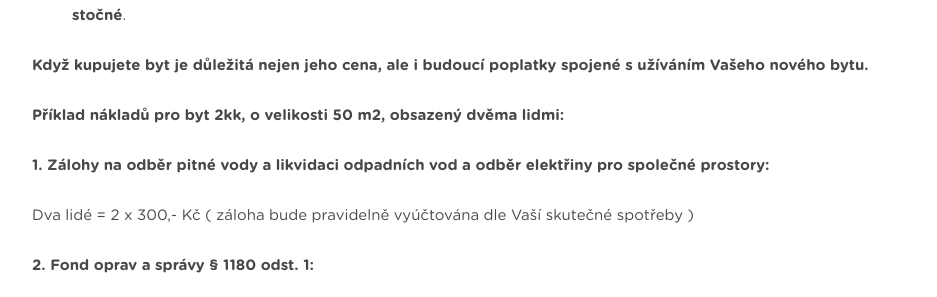
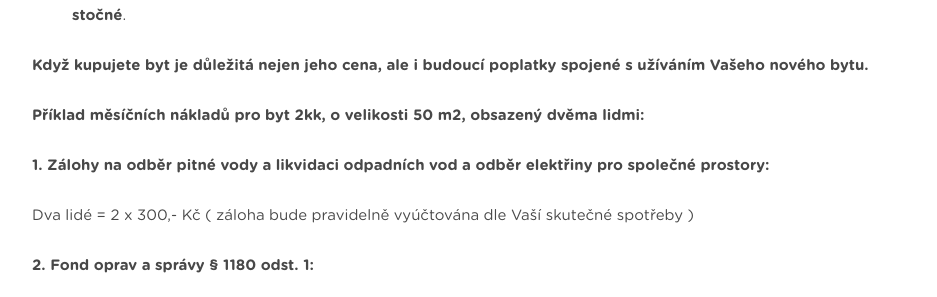
Before and after one commit to StyvekDrtic/bydleniSvojetice, a Jekyll site: the page built from byty.html, in a window 1280 px wide and 900 px high, scrolled down 1711 px. Shown: the part 152-449 px from the top of the window, without its empty margins (158-1095 px from the left). Built offline with Jekyll 4.4.1, drawn with Linux system fonts in a browser that asks for light colours.

Commit message:
mesicnich nakladu

```diff
--- a/byty.html
+++ b/byty.html
@@ -43,7 +43,7 @@ layout: default
       <li>Velkou výhodou je <span class="tlusty">samostatné vytápění a ohřev teplé vody</span>, s vlastním měřením jak spotřeby vody, tak elektřiny v každém bytě. Toto řešení umožňuje každému uživateli bytu <span class="tlusty">rozhodovat o svých výdajích za energie, vodné a stočné</span>.</li>
     </ul>
     <p class="tlusty">Když kupujete byt je důležitá nejen jeho cena, ale i budoucí poplatky spojené s užíváním Vašeho nového bytu.</p>
-    <p class="tlusty">Příklad nákladů pro byt 2kk,  o velikosti 50 m2, obsazený dvěma lidmi:</p>
+    <p class="tlusty">Příklad měsíčních nákladů pro byt 2kk,  o velikosti 50 m2, obsazený dvěma lidmi:</p>
     <p class="tlusty">1. Zálohy na odběr pitné vody a likvidaci odpadních vod a odběr elektřiny pro společné prostory:</p>
     <p>Dva lidé = 2 x 300,- Kč ( záloha bude pravidelně vyúčtována dle Vaší skutečné spotřeby )</p>
     <p class="tlusty">2. Fond oprav a správy § 1180 odst. 1:</p>
```
